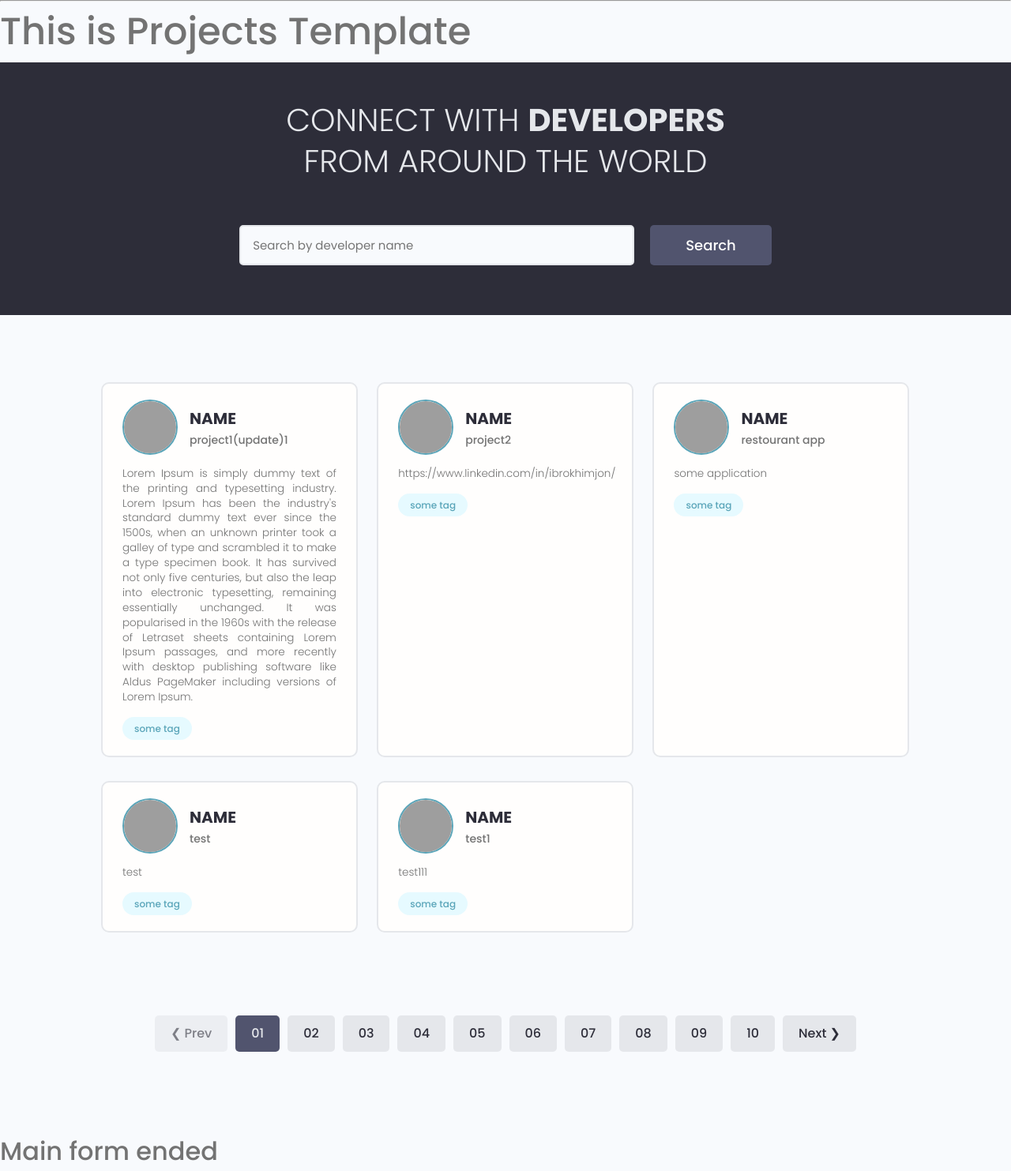
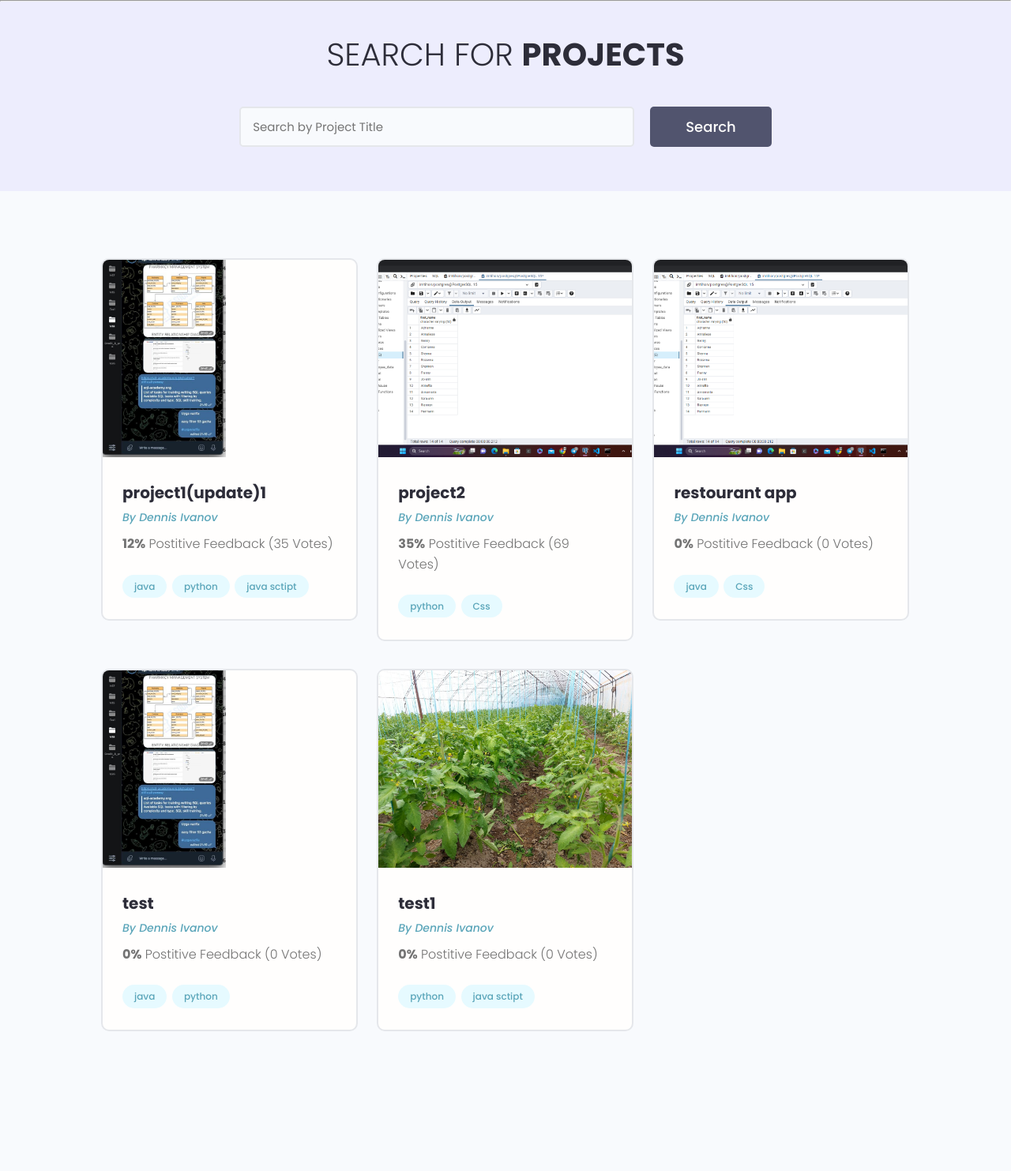
Before and after one commit to pymute/late, a Django app: page / in a window 1280 px wide. Shown: the part 77-1560 px from the top of the page at 79% size. After the commit the page ends 1383 px from the top, so only its background shows below. Run offline with Django 4.2, Linux system fonts and the light colour scheme; data comes from the database, SQL or seed files in the repository; some libraries are stand-ins or nearby versions; grey boxes are pictures that could not be loaded.

Commit message:
add/tag-projects

```diff
--- a/projects/templates/projects/project.html
+++ b/projects/templates/projects/project.html
@@ -4,5 +4,10 @@
 <h1>This is Project Template</h1>
 <img style="max-width: 200px;" src="{{project.project_image.url}}">
 <h2>{{project.title}}</h2>
+<hr>
+{% for tag in project.tags.all %}
+<span style= "border:1px solid Ogrey"></span>{{tag}}</span>
+{% endfor %}
+<hr>
 <h4>{{project.description}}</h4>
 {% endblock content %}
--- a/projects/templates/projects/projects.html
+++ b/projects/templates/projects/projects.html
@@ -1,24 +1,23 @@
 {% extends 'main.html' %}
+
+{% load static%}
 
 {% block content %}
 
 
-<h1>This is Projects Template</h1>
-
-<main class="home">
+<main class="projects">
   <section class="hero-section text-center">
     <div class="container container--narrow">
       <div class="hero-section__box">
-          <h2>CONNECT WITH <span>DEVELOPERS</span></h2>
-          <h2>FROM AROUND THE WORLD</h2>
+        <h2>Search for <span>Projects</span></h2>
       </div>
 
       <div class="hero-section__search">
         <form class="form" action="#" method="get">
           <div class="form__field">
-              <label for="formInput#search">Search Developers </label>
+            <label for="formInput#search">Search By Projects </label>
             <input class="input input--text" id="formInput#search" type="text" name="text"
-                placeholder="Search by developer name" />
+              placeholder="Search by Project Title" />
           </div>
 
           <input class="btn btn--sub btn--lg" type="submit" value="Search" />
@@ -27,54 +26,38 @@
     </div>
   </section>
   <!-- Search Result: DevList -->
-    <section class="devlist">
+  <section class="projectsList">
     <div class="container">
       <div class="grid grid--three">
-            {% for project in projects %}
-          <div class="column card">
-            <div class="dev">
-              <a href="" class="card__body">
-                <div class="dev__profile">
-                  <img class="avatar avatar--md" src="https://avatars.githubusercontent.com/u/22437186" alt="image" />
-                  <div class="dev__meta">
-                    <h3>NAME</h3>
-                    <h5>{{project.title}}</h5>
+        {%for project in projects%}
+        <div class="column">
+          <div class="card project">
+            <a href="{% url 'project' project.id %}" class="project">
+              <img class="project__thumbnail" src="{{project.project_image.url}}" alt="project thumbnail" />
+              <div class="card__body">
+                <h3 class="project__title">{{project.title}}</h3>
+                <p><a class="project__author" href="profile.html">By Dennis Ivanov</a></p>
+                <p class="project--rating">
+                  <span style="font-weight: bold;">{{project.vote_ratio}}%</span> Postitive
+                  Feedback ({{project.vote_count}} Votes)
+                </p>
+
+                <div class="project__tags">
+                  {% for tag in project.tags.all %}
+                  <span class="tag tag--pill tag--main">
+                    <small>{{tag}}</small>
+                  </span>
+                  {% endfor %}
                 </div>
-                </div>
-                <p class="dev__info">
-                  {{project.description}}
-                </p>
-                <div class="dev__skills">
-                  <span class="tag tag--pill tag--main">
-                    <small>some tag</small>
-                  </span>
-                  </span>
-                  </span>
+
               </div>
             </a>
           </div>
         </div>
-          {% endfor %}
+        {%endfor%}
       </div>
     </div>
   </section>
-
-    <div class="pagination">
-      <ul class="container">
-        <li><a href="#" class="btn btn--disabled">&#10094; Prev</a></li>
-        <li><a href="#" class="btn btn--sub">01</a></li>
-        <li><a href="#" class="btn">02</a></li>
-        <li><a href="#" class="btn">03</a></li>
-        <li><a href="#" class="btn">04</a></li>
-        <li><a href="#" class="btn">05</a></li>
-        <li><a href="#" class="btn">06</a></li>
-        <li><a href="#" class="btn">07</a></li>
-        <li><a href="#" class="btn">08</a></li>
-        <li><a href="#" class="btn">09</a></li>
-        <li><a href="#" class="btn">10</a></li>
-        <li><a href="#" class="btn">Next &#10095;</a></li>
-      </ul>
-    </div>
 </main>
 
 {% endblock content %}
--- a/templates/main.html
+++ b/templates/main.html
@@ -25,8 +25,5 @@
     {% block content %}
 
     {% endblock content%}
-
-    <h3>Main form ended</h3>
-
 </body>
 </html>
--- a/templates/navbar.html
+++ b/templates/navbar.html
@@ -2,7 +2,7 @@
 <header class="header">
     <div class="container container--narrow">
       <a href="{% url 'projects' %}" class="header__logo">
-        <img src="images/logo.svg" alt="DevSearch Logo" />
+        <img src="/images/logo.svg" alt="DevSearch Logo" />
       </a>
       <nav class="header__nav">
         <input type="checkbox" id="responsive-menu" />
@@ -20,4 +20,4 @@
       </nav>
     </div>
   </header>
-<hr>
+  <hr>
```
Also changed, not shown: project1/settings.py (+5 -4 lines). Lines whose indentation alone changed are shown as unchanged.
